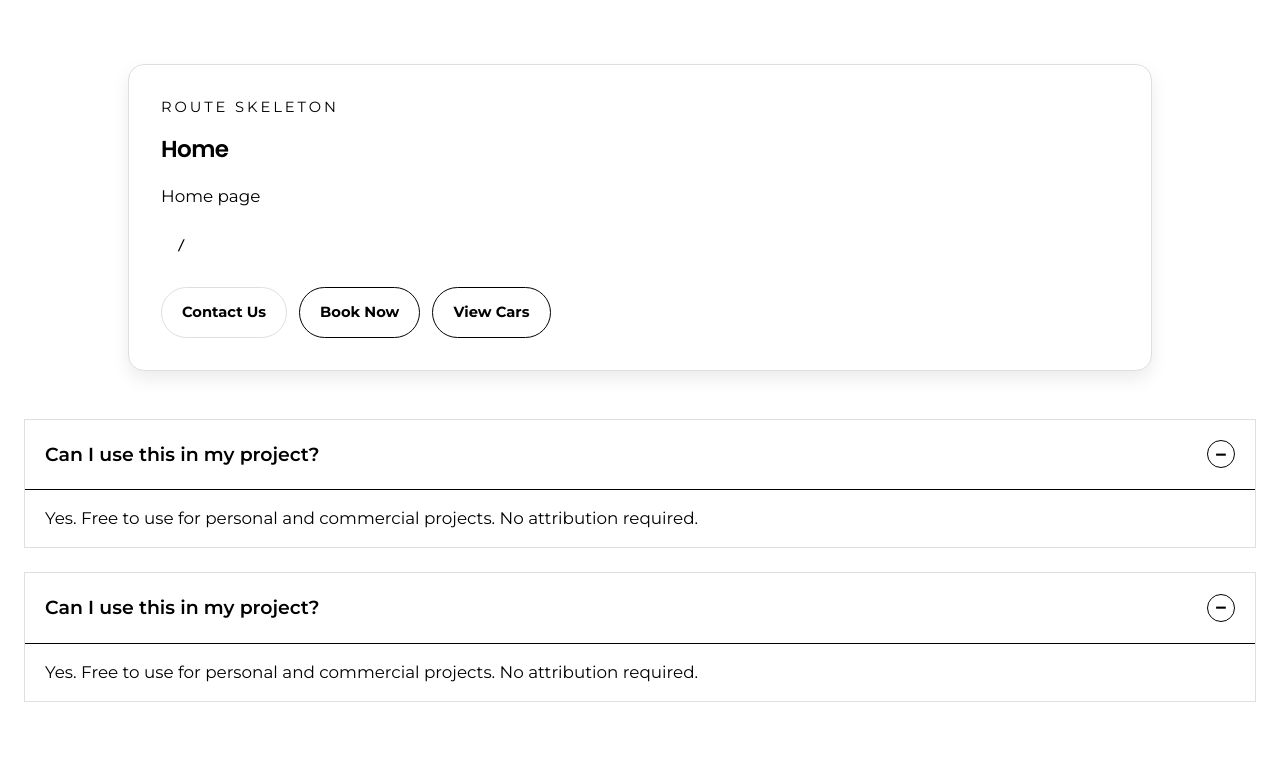
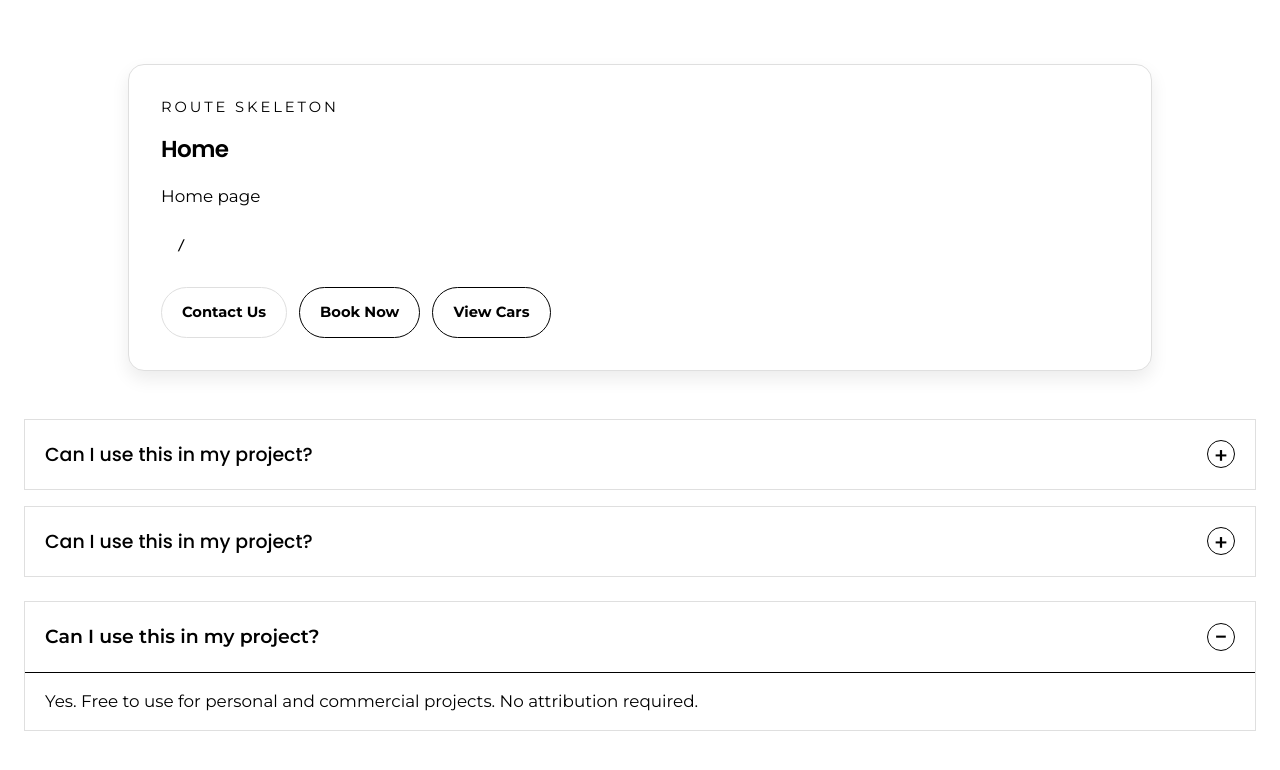
Before and after one commit to prystoinyi/car-rental-demo, a Next.js app: page / in a window 1280 px wide. Shown: the top 770 px of the page. Built offline with nearby package versions, Linux system fonts and the light colour scheme.

Commit message:
feat(ui): add accordion component

```diff
--- a/src/app/page.tsx
+++ b/src/app/page.tsx
@@ -1,4 +1,5 @@
 import { RoutePlaceholder } from '@/components/route-placeholder';
+import { Accordion } from '@/components/ui/accordion';
 import { Button } from '@/components/ui/button';
 import { Collapsible } from '@/components/ui/collapsible';
 import { route } from '@/lib/navigation/route';
@@ -19,13 +20,22 @@ export default function Page() {
             </RoutePlaceholder>
 
             <section className="mt-12">
-                <Collapsible open>
-                    <Collapsible.Trigger>Can I use this in my project?</Collapsible.Trigger>
-                    <Collapsible.Content>
-                        Yes. Free to use for personal and commercial projects. No attribution
-                        required.
-                    </Collapsible.Content>
-                </Collapsible>
+                <Accordion multiple>
+                    <Accordion.Item>
+                        <Accordion.Trigger>Can I use this in my project?</Accordion.Trigger>
+                        <Accordion.Content>
+                            Yes. Free to use for personal and commercial projects. No attribution
+                            required.
+                        </Accordion.Content>
+                    </Accordion.Item>
+                    <Accordion.Item>
+                        <Accordion.Trigger>Can I use this in my project?</Accordion.Trigger>
+                        <Accordion.Content>
+                            Yes. Free to use for personal and commercial projects. No attribution
+                            required.
+                        </Accordion.Content>
+                    </Accordion.Item>
+                </Accordion>
                 <br/>
                 <Collapsible open>
                     <Collapsible.Trigger>Can I use this in my project?</Collapsible.Trigger>
--- /dev/null
+++ b/src/components/ui/accordion/accordion.module.css
@@ -0,0 +1,83 @@
+@reference "#globals.css";
+
+.root {
+    @apply grid gap-4;
+    @apply box-border w-full;
+}
+
+.item {
+    @apply card-base-interactive overflow-visible;
+}
+
+.header {
+    @apply m-0 rounded-[inherit];
+}
+
+.trigger {
+    @apply flex w-full justify-between;
+    @apply gap-4 p-4;
+    @apply cursor-pointer text-left;
+    @apply rounded-[inherit];
+    @apply text-lg font-medium;
+
+    @apply transition-[border-radius] duration-75 ease-out;
+
+    &[data-panel-open] {
+        @apply rounded-b-none;
+    }
+
+    @variant sm {
+        @apply p-5;
+    }
+}
+
+.triggerIcon {
+    @apply relative flex justify-center;
+    @apply size-7 shrink-0;
+    @apply rounded-full border border-muted-border;
+    @apply bg-muted-background text-muted-foreground;
+}
+
+
+.triggerPlus,
+.triggerMinus {
+    @apply absolute text-xl;
+}
+
+.triggerPlus {
+    @apply opacity-100;
+
+    .trigger[data-panel-open] & {
+        @apply opacity-0;
+    }
+}
+
+.triggerMinus {
+    @apply opacity-0;
+
+    .trigger[data-panel-open] & {
+        @apply opacity-100;
+    }
+}
+
+.panel {
+    @apply overflow-hidden;
+    @apply border-t border-default-divider;
+    @apply text-base text-default-muted-foreground;
+
+    @apply box-border h-(--accordion-panel-height);
+    @apply transition-[height] duration-75 ease-out;
+
+    &[data-starting-style],
+    &[data-ending-style] {
+        @apply h-0;
+    }
+}
+
+.content {
+    @apply p-4;
+
+    @variant sm {
+        @apply px-5 pb-4;
+    }
+}
--- /dev/null
+++ b/src/components/ui/accordion/accordion.tsx
@@ -0,0 +1,65 @@
+import { Accordion as AccordionPrimitive } from '@base-ui/react/accordion';
+
+import { cn } from '@/lib/utils';
+
+import css from './accordion.module.css';
+
+function AccordionRoot({ className, ...props }: AccordionPrimitive.Root.Props) {
+    return (
+        <AccordionPrimitive.Root
+            data-slot="accordion"
+            className={cn(css.root, className)}
+            {...props}
+        />
+    );
+}
+
+function AccordionItem({ className, ...props }: AccordionPrimitive.Item.Props) {
+    return (
+        <AccordionPrimitive.Item
+            data-slot="accordion-item"
+            className={cn(css.item, className)}
+            {...props}
+        />
+    );
+}
+
+function AccordionTrigger({
+    className,
+    children,
+    ...props
+}: AccordionPrimitive.Trigger.Props) {
+    return (
+        <AccordionPrimitive.Header className={css.header}>
+            <AccordionPrimitive.Trigger
+                data-slot="accordion-trigger"
+                className={cn(css.trigger, className)}
+                {...props}
+            >
+                {children}
+                <span aria-hidden="true" className={css.triggerIcon}>
+                    <span className={css.triggerPlus}>+</span>
+                    <span className={css.triggerMinus}>−</span>
+                </span>
+            </AccordionPrimitive.Trigger>
+        </AccordionPrimitive.Header>
+    );
+}
+
+function AccordionContent({
+    className,
+    children,
+    ...props
+}: AccordionPrimitive.Panel.Props) {
+    return (
+        <AccordionPrimitive.Panel
+            data-slot="accordion-content"
+            className={cn(css.panel, className)}
+            {...props}
+        >
+            <div className={css.content}>{children}</div>
+        </AccordionPrimitive.Panel>
+    );
+}
+
+export { AccordionContent, AccordionItem, AccordionRoot, AccordionTrigger };
--- /dev/null
+++ b/src/components/ui/accordion/index.ts
@@ -0,0 +1,14 @@
+import {
+    AccordionContent,
+    AccordionItem,
+    AccordionRoot,
+    AccordionTrigger,
+} from './accordion';
+
+const Accordion = Object.assign(AccordionRoot, {
+    Item: AccordionItem,
+    Trigger: AccordionTrigger,
+    Content: AccordionContent,
+});
+
+export { Accordion };
```
